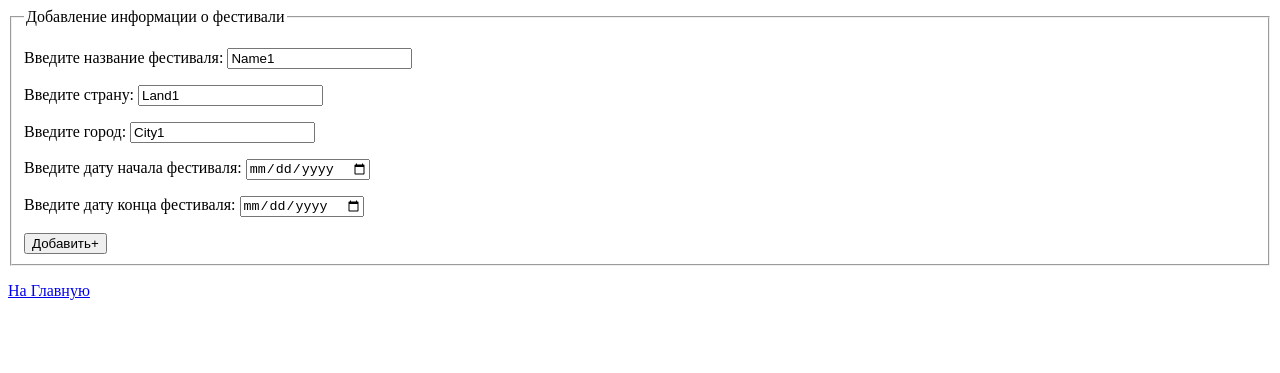
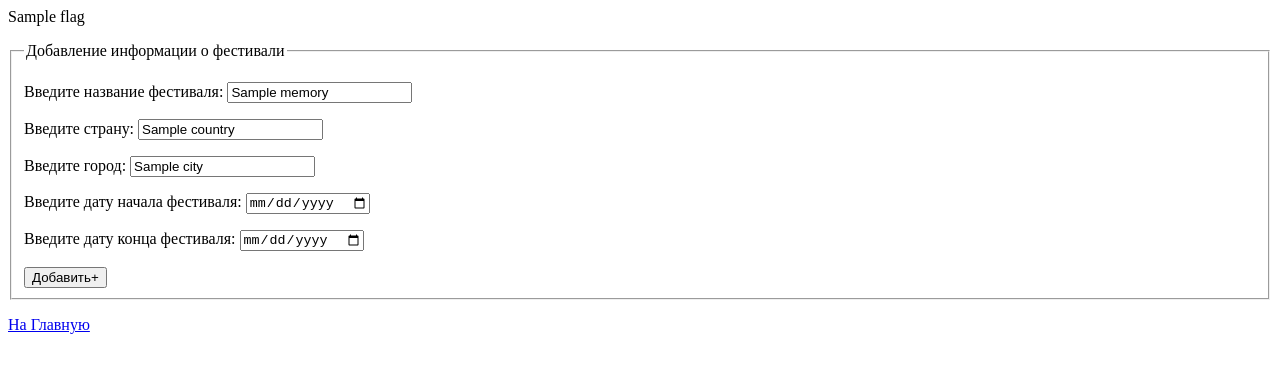
Before and after one commit to Simplepavel/FestivalsInfo, a Flask app: template templates/add.html in a window 1280 px wide. Shown: the top 373 px of the page. Run offline with Flask 3, Linux system fonts and the light colour scheme; the template is opened without the code that fills it: most values are stand-ins (such as "Sample title", 1, 10 or a date in 2020).

```diff
--- a/main.py
+++ b/main.py
@@ -1,5 +1,5 @@
 from flask import Flask, render_template, request
-from DataBase.engine import create, drop, Sessesion_obj
+from DataBase.engine import create, Sessesion_obj
 from DataBase.model import Festival
 from datetime import date
 app = Flask(__name__)
@@ -14,29 +14,37 @@ def from_string(date: str) -> tuple:
 def home_page():
     with Sessesion_obj() as session:
         if (request.method == "POST"):
-            id = int(request.form.get("id"))
-            user_obj = session.get(Festival, id)
-            if (user_obj):
-                session.delete(user_obj)
-                session.commit()
+            action, id_str = tuple(request.form.items())[0]
+            if (action == "delete"):
+                id = str(id_str)
+                user_obj = session.get(Festival, id)
+                if (user_obj):
+                    session.delete(user_obj)
+                    session.commit()
+            elif (action == "update"):
+                print("Hello world!")
         result = session.query(Festival).all()
     return render_template("home.html", queries=result)
-
 
 
 @app.route("/add", methods=["GET", "POST"])
 def add_festival():
     if (request.method == "GET"):
-        return render_template("add.html", flag=False)
+        return render_template("add.html")
     else:
         start_date = date(*from_string(request.form.get("start")))
         end_date = date(*from_string(request.form.get("end")))
         new_record = Festival(name=request.form.get("name"), country=request.form.get(
             "country"), city=request.form.get("city"), start=start_date, end=end_date)
+        if (end_date < start_date):
+            memorization = {"name": request.form.get("name"), "country": request.form.get(
+                "country"), "city": request.form.get("city")}
+            return render_template("add.html", flag="Введите корректные даты! Конец не может быть позже начала", memory=memorization)
+
         with Sessesion_obj() as session:
             session.add(new_record)
             session.commit()
-        return render_template("add.html", flag=True)
+        return render_template("add.html", flag="Информация успешно добавлена!")
 
 
 def main():
--- a/templates/add.html
+++ b/templates/add.html
@@ -7,15 +7,23 @@
 <body>
     <form method="post">
         {% if flag %}
-        <p>Информация успешно добавлена!</p>
+        <p>{{ flag }}</p>
         {% endif %}
         <fieldset>
             <legend>Добавление информации о фестивали</legend>
-            <p>Введите название фестиваля: <input name="name" required="required" value = "Name1"/></p>
-            <p>Введите страну: <input name="country" required="required" value  = "Land1"/></p>
-            <p>Введите город: <input name="city" required="required" value = "City1"/></p>
+            {% if memory %}
+            <p>Введите название фестиваля: <input name="name" required="required" value="{{memory.name}}" /></p>
+            <p>Введите страну: <input name="country" required="required" value="{{memory.country}}" /></p>
+            <p>Введите город: <input name="city" required="required" value="{{memory.city}}" /></p>
             <p>Введите дату начала фестиваля: <input name="start" type="date" /></p>
             <p>Введите дату конца фестиваля: <input name="end" type="date" /></p>
+            {% else %}
+            <p>Введите название фестиваля: <input name="name" required="required"/></p>
+            <p>Введите страну: <input name="country" required="required" /></p>
+            <p>Введите город: <input name="city" required="required" /></p>
+            <p>Введите дату начала фестиваля: <input name="start" type="date" /></p>
+            <p>Введите дату конца фестиваля: <input name="end" type="date" /></p>
+            {% endif %}
             <input value="Добавить+" type="submit" />
         </fieldset>
     </form>
```
Also changed, not shown: templates/home.html (+5 -3 lines).
